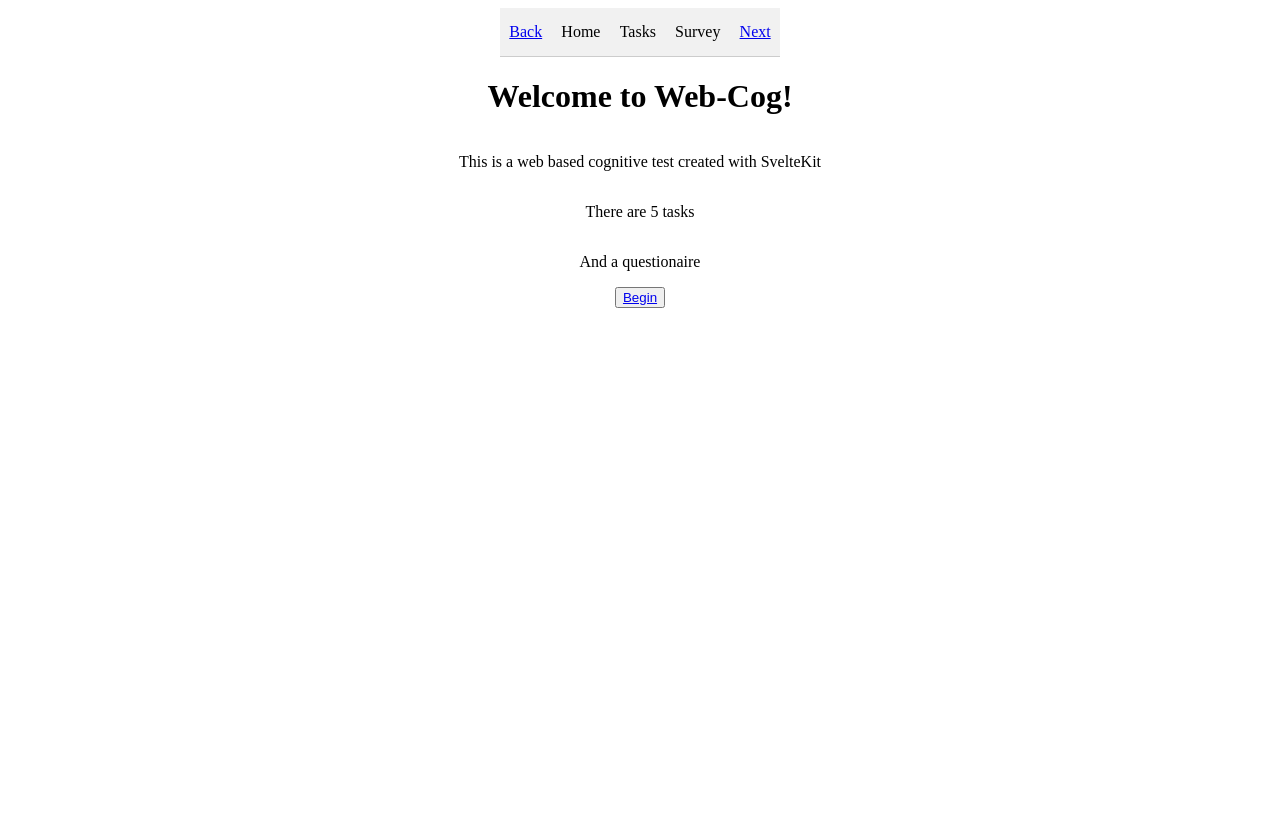
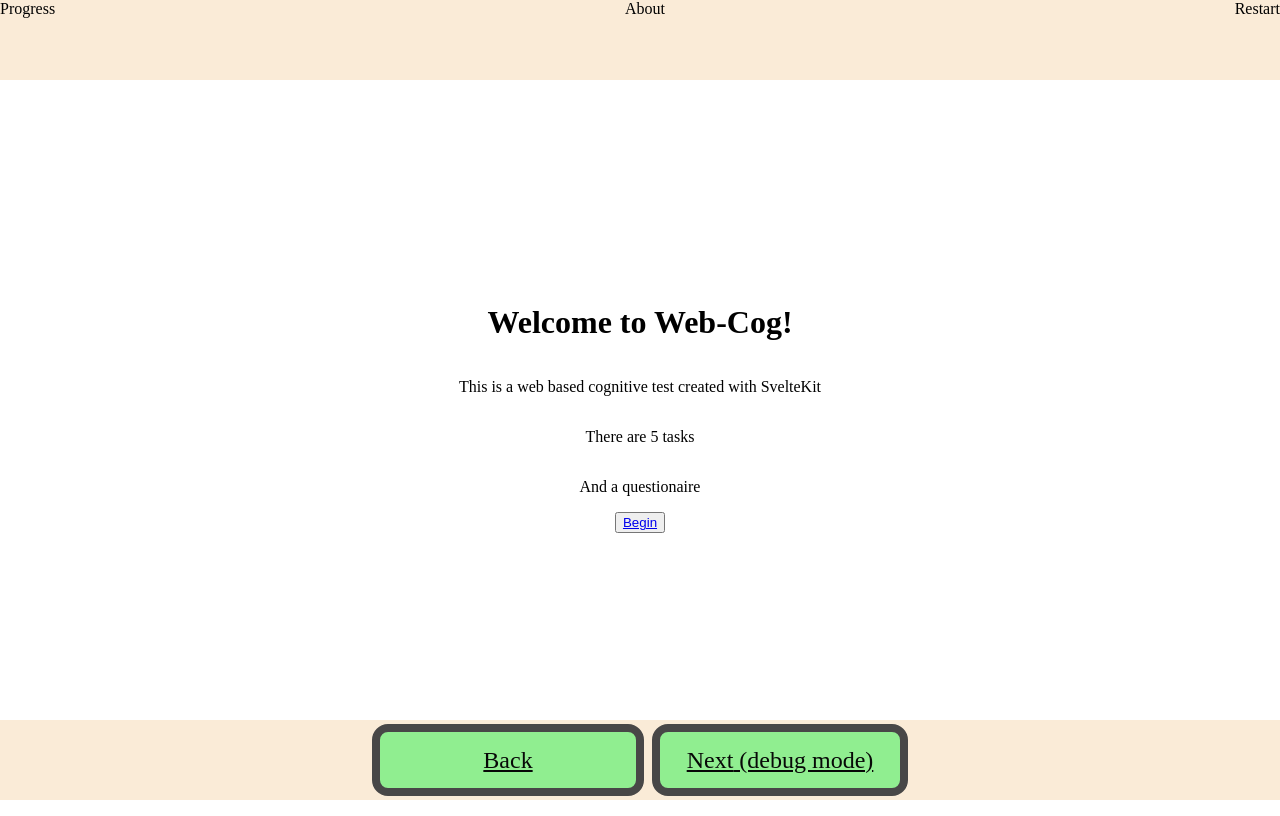
Before and after one commit to ntnon/svelte-cog, a SvelteKit app: page / in a window 1280 px wide. Built offline with nearby package versions, Linux system fonts and the light colour scheme.

Commit message:
use new components

```diff
--- a/src/routes/+layout.svelte
+++ b/src/routes/+layout.svelte
@@ -1,15 +1,20 @@
 <script lang="ts">
 	import { getAppData } from '$lib/dataService';
 	import { setDataStore } from '$lib/state.svelte';
-	import Nav from '../components/navigation/Nav.svelte';
+	import NavBar from '../components/NavBar.svelte';
+	import Progress from '../components/Progress.svelte';
 
 	const allData = getAppData();
 	const context = setDataStore(allData);
 </script>
 
 <div class="centered">
-	<Nav></Nav>
-	<slot />
+	<div class="slot">
+		<slot />
+	</div>
+
+	<Progress></Progress>
+	<NavBar debugMode={true} />
 </div>
 
 <!--
@@ -22,4 +27,14 @@
 		height: 100vh;
 		align-items: center;
 	}
+
+	.slot {
+		justify-content: center;
+		padding-top: 10rem;
+		display: flex;
+		flex-direction: column;
+		height: 100vh;
+		align-items: center;
+		padding-bottom: 10rem;
+	}
 </style>
```
